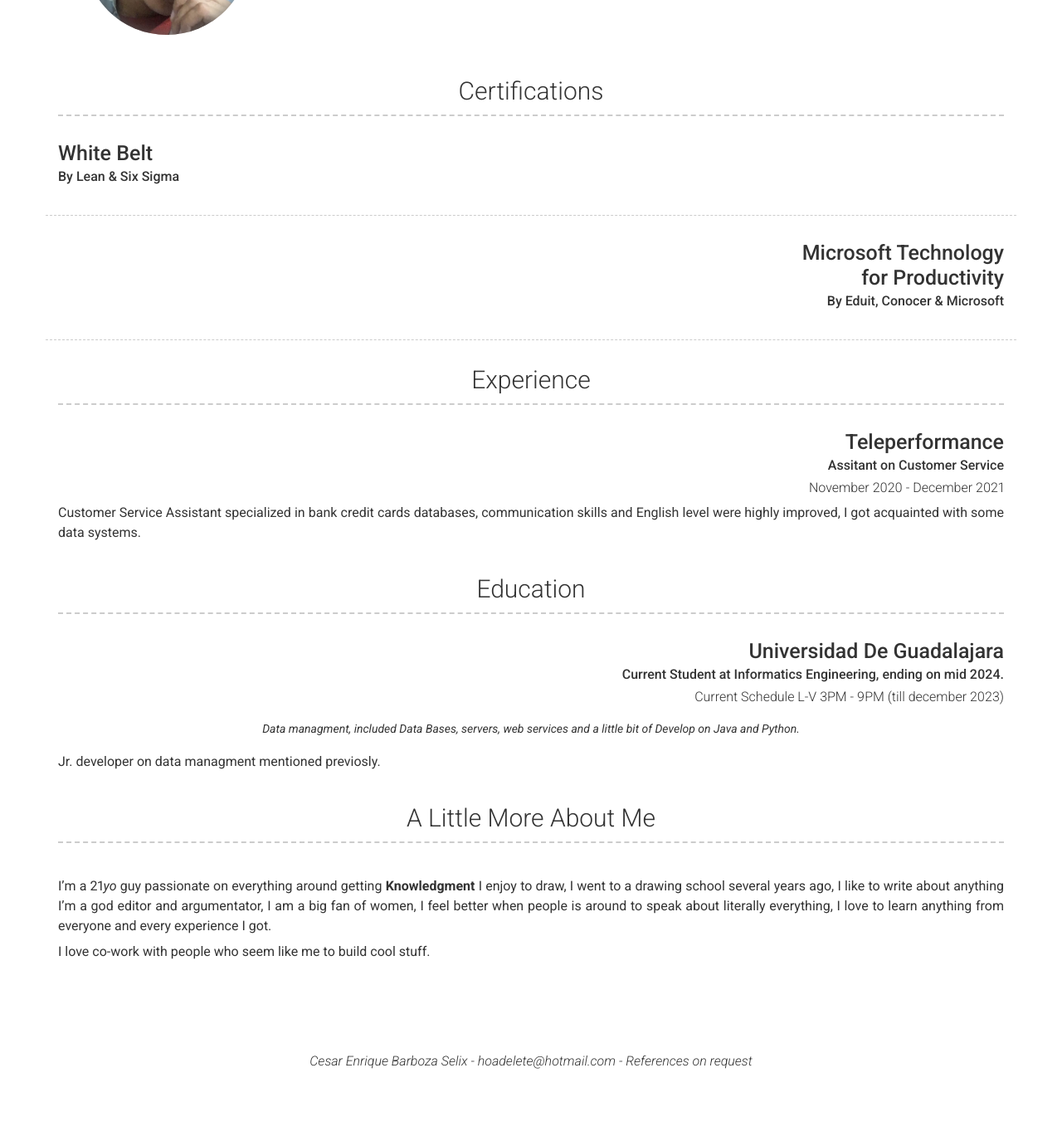
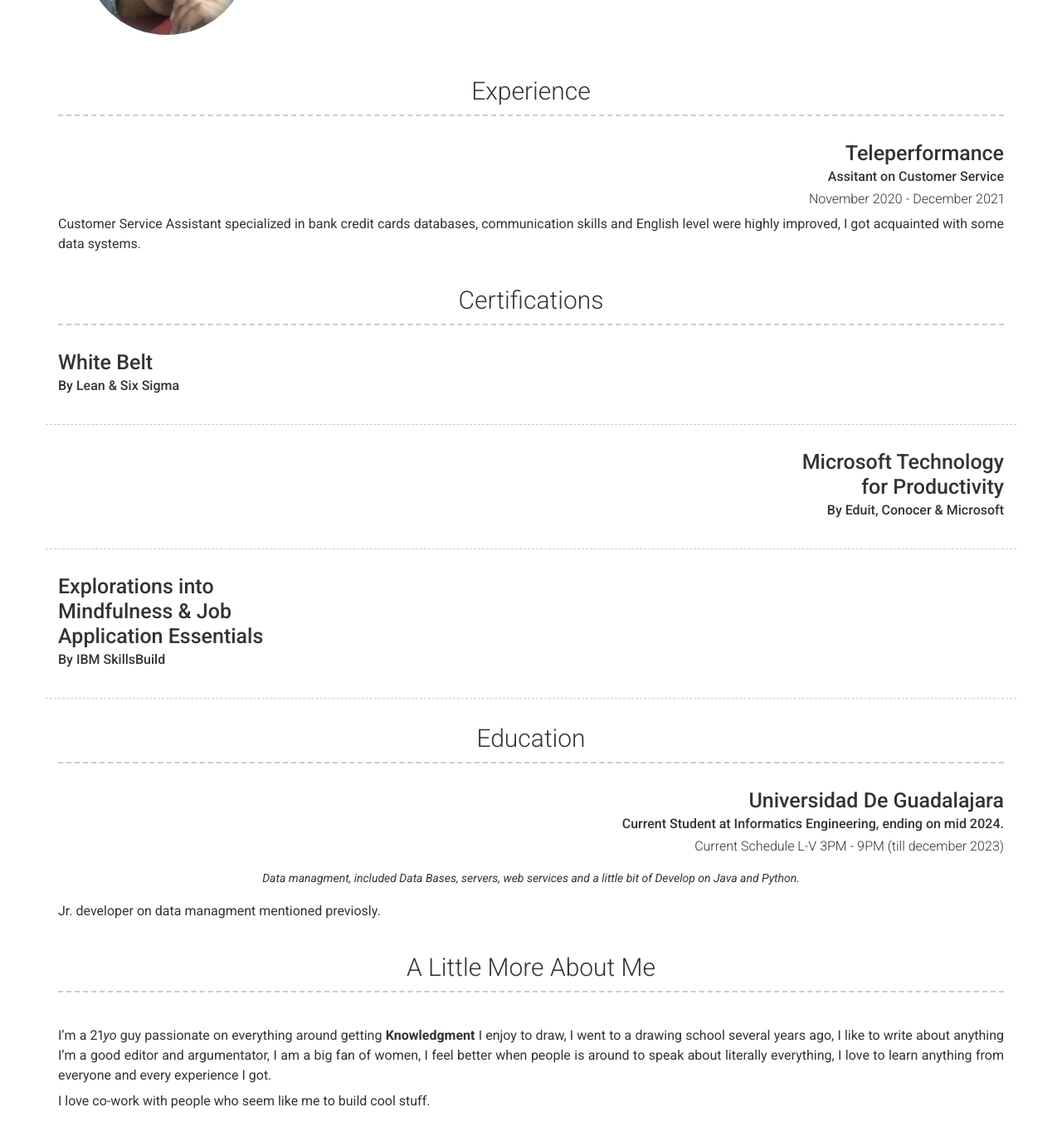
Before and after one commit to Lightworker0923/lightworker0923.github.io, a Jekyll site: the page built from index.md, in a window 1280 px wide and 1400 px high, scrolled down 487 px. Shown: the top 1375 px of the window at 83% size. Built offline with Jekyll 4.4.1, drawn with Linux system fonts in a browser that asks for light colours; nearby versions of some CDN libraries; before the commit the page ends 1785 px from its top, so only the background shows below that.

Commit message:
Update _config.yml

```diff
--- a/_config.yml
+++ b/_config.yml
@@ -55,6 +55,18 @@ about_content: | # this will include new lines to allow paragraphs
   Hey there It's Caesar here! a little bit of myself is that I am a future kind of software engineer who loves learn and share knoledgments with others to build cool stuff that wants to mark and put my grain sand in software companies to grow up as society and help others in their needs and provide them tranquility and comfort as empatethic and helper human I am. I'm still training myself on software area looking passionately to give my best
 
 content:
+  - title: Experience
+    layout: list
+    content:
+      - layout: top-right
+        title: Teleperformance
+        sub_title: Assitant on Customer Service
+        caption: November 2020 - December 2021
+        #link: Link to company (optional)
+        #quote: >
+          #Short description of the company (optional)
+        description: | # this will include new lines to allow paragraphs
+          Customer Service Assistant specialized in bank credit cards databases, communication skills and English level were highly improved, I got acquainted with some data systems.
   - title: Certifications
     layout: list # Type of content section (list/text)
     content:
@@ -68,6 +80,11 @@ content:
                       # other value (or no value) means no border will be displayed
         title: Microsoft Technology for Productivity
         sub_title: By Eduit, Conocer & Microsoft
+      - layout: left
+        border: weak  # Value of `weak` will display a weak border below this item. # Any
+                      # other value (or no value) means no border will be displayed
+        title: Explorations into Mindfulness & Job Application Essentials
+        sub_title: By IBM SkillsBuild
         #link: Link to project (eg. sproogen.github.io/modern-resume-theme)(optional)
         #link_text: Link Text
         #additional_links:
@@ -81,18 +98,6 @@ content:
           #Short overview of the project (optional)
         #description: | # this will include new lines to allow paragraphs
           #Description about the work on/with the project
-  - title: Experience
-    layout: list
-    content:
-      - layout: top-right
-        title: Teleperformance
-        sub_title: Assitant on Customer Service
-        caption: November 2020 - December 2021
-        #link: Link to company (optional)
-        #quote: >
-          #Short description of the company (optional)
-        description: | # this will include new lines to allow paragraphs
-          Customer Service Assistant specialized in bank credit cards databases, communication skills and English level were highly improved, I got acquainted with some data systems.
   - title: Education
     layout: list
     content:
@@ -107,7 +112,7 @@ content:
   - title: A Little More About Me
     layout: text
     content: | # this will include new lines to allow paragraphs
-      I'm a 21*yo* guy passionate on everything around getting **Knowledgment** I enjoy to draw, I went to a drawing school several years ago, I like to write about anything I'm a god editor and argumentator, I am a big fan of women, I feel better when people is around to speak about literally everything, I love to learn anything from everyone and every experience I got.
+      I'm a 21*yo* guy passionate on everything around getting **Knowledgment** I enjoy to draw, I went to a drawing school several years ago, I like to write about anything I'm a good editor and argumentator, I am a big fan of women, I feel better when people is around to speak about literally everything, I love to learn anything from everyone and every experience I got.
 
       I love co-work with people who seem like me to build cool stuff.
 
```
